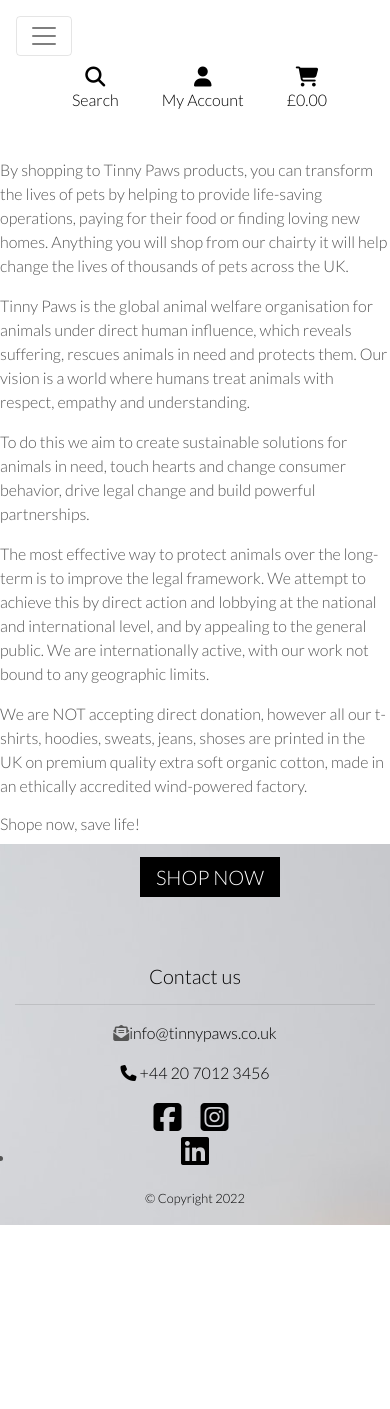
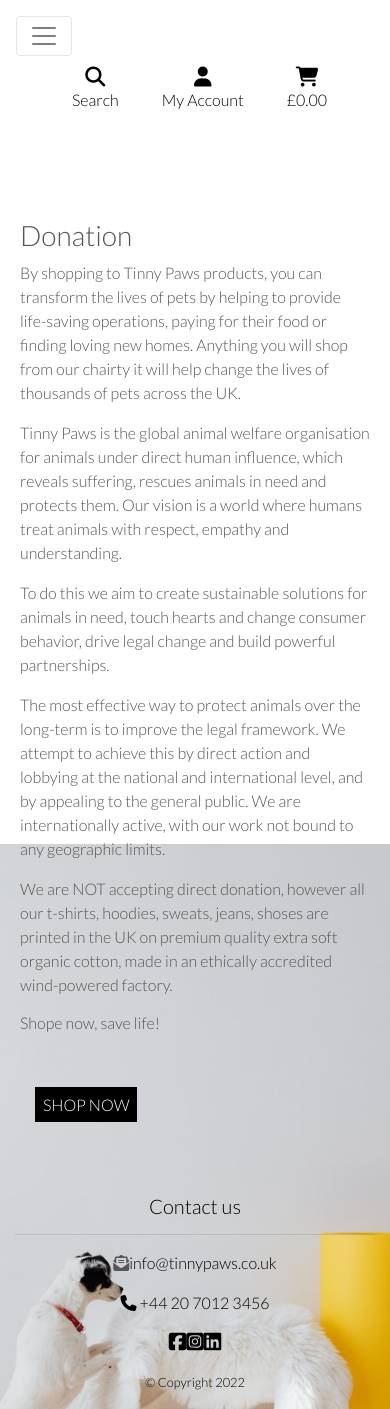
Before and after one commit to kaanalptkn/tinypaws-p4-ka, a Django app: page /help-us/ in a window 390 px wide. Before the commit the page ends 1225 px from the top, so only its background shows below. Run offline with Django 3.2, Linux system fonts and the light colour scheme; some libraries are stand-ins or nearby versions.

Commit message:
Updated mobile view style  for adoption and donation pages

```diff
--- a/about/templates/about/about.html
+++ b/about/templates/about/about.html
@@ -14,7 +14,7 @@
     <div class="container">
         <div class="row">
             <div class="col">
-                <h1>About Charity</h1>
+                <h3 class="mb-view">About Charity</h3>
                 <p>
                     Tinny Paws is the global animal welfare organisation for animals under direct human influence,
                     which reveals suffering, rescues animals in need and protects them.
--- a/about/templates/about/pets.html
+++ b/about/templates/about/pets.html
@@ -14,7 +14,7 @@
     <div class="container-fluid">
         <div class="row">
             <div class="col text-center mt-3">
-                <h2 class="logo-font">Animal Friends</h2>
+                <h2 class="logo-font mb-view">Animal Friends</h2>
                 <hr class="w-50 mb-1">
             </div>
         </div>
--- a/help_us/templates/help_us/adoption.html
+++ b/help_us/templates/help_us/adoption.html
@@ -13,7 +13,7 @@
 <div class="overlay"></div>
 <div class="container">
     <div class="row text">
-        <h3>Adoption</h3>
+        <h3 class="mb-view">Adoption</h3>
         <p>
             Most of our rehomed pets aren't puppies or kittens. They're loud, quiet, fluffy, big, small, or even
             three-legged. They come with a personality ready-made, a past that's unique to them and a lot of love to give.
--- a/help_us/templates/help_us/donation.html
+++ b/help_us/templates/help_us/donation.html
@@ -13,7 +13,7 @@
 <div class="overlay"></div>
 <div class="container">
     <div class="row text">
-        <h3>Donation</h3>
+        <h3 class="mb-view">Donation</h3>
         <p>
             By shopping to Tinny Paws products, you can transform the lives of pets by helping to provide life-saving operations,
             paying for their food or finding loving new homes. Anything you will shop from our chairty it will help change
@@ -38,7 +38,7 @@
             the UK on premium quality extra soft organic cotton, made in an ethically accredited wind-powered factory.
         </p>
         <h6>Shope now, save life!</h6>
-        <div class="my-5">
+        <div class="col-5 shop-now my-5">
             <h4>
                 <a href="{% url 'products' %}" class="col-6 shop-now-button btn-lg rounded-0 text-uppercase py-8">Shop Now</a>
             </h4>
--- a/products/templates/products/products.html
+++ b/products/templates/products/products.html
@@ -14,7 +14,7 @@
     <div class="container-fluid">
         <div class="row">
             <div class="col text-center mt-3">
-                <h2 class="logo-font">Products</h2>
+                <h2 class="logo-font mb-view">Products</h2>
                 {% for c in current_categories %}
                     <a class="category-badge text-decoration-none" href="{% url 'products' %}?category={{ c.name }}">
                         <span class="p-2 mt-2 badge badge-white text-black rounded-0 border border-dark">{{ c.friendly_name }}</span>
--- a/static/css/base.css
+++ b/static/css/base.css
@@ -182,7 +182,7 @@
 
 .social-link {
 	text-decoration: none;
-	display: inline-block;
+	display: contents;
 	cursor: pointer;
 }
 
@@ -333,4 +333,23 @@
         flex: revert;
         max-width: fit-content;
     }
+
+    .btn-group-lg>.btn, .btn-lg {
+        padding: 0.5em;
+        font-size: 1rem;
+        margin-right: 5rem;
+    }
+
+    .social-ul {
+        font-size: x-small;
+        display: inline-flex;
+    }
+
+    .mb-view {
+        margin-top: 3.5em;
+    }
+
+    .text {
+        margin: 5px;
+    }
 }
```
